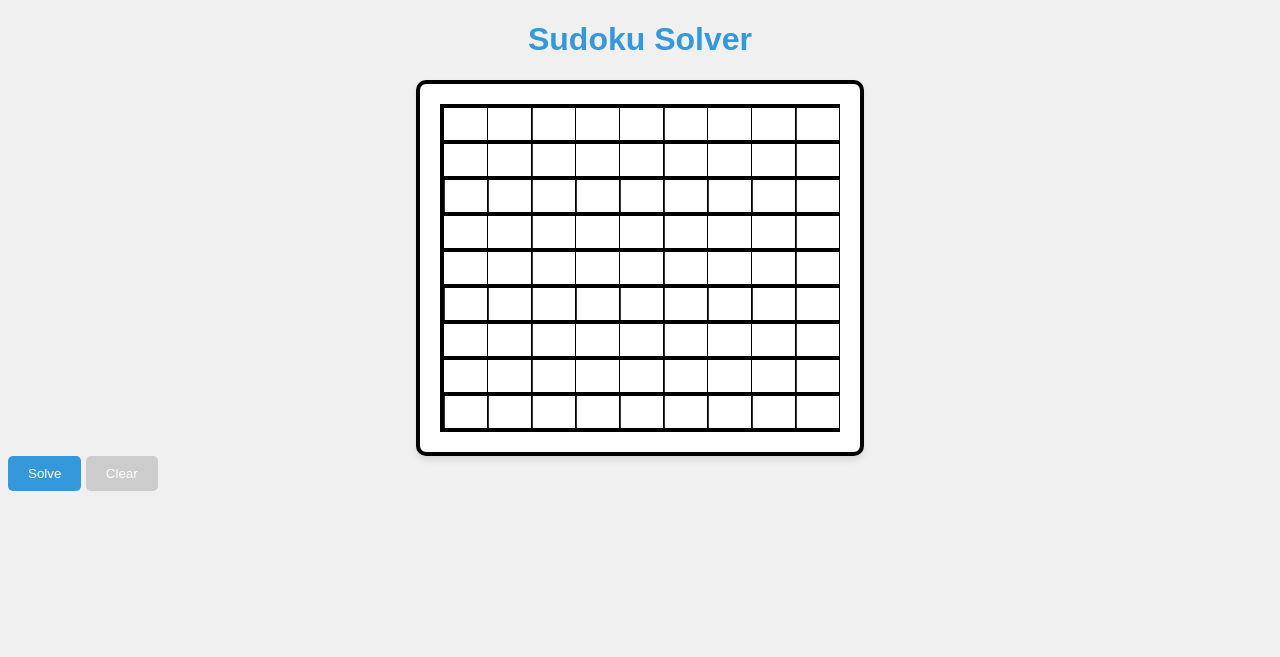
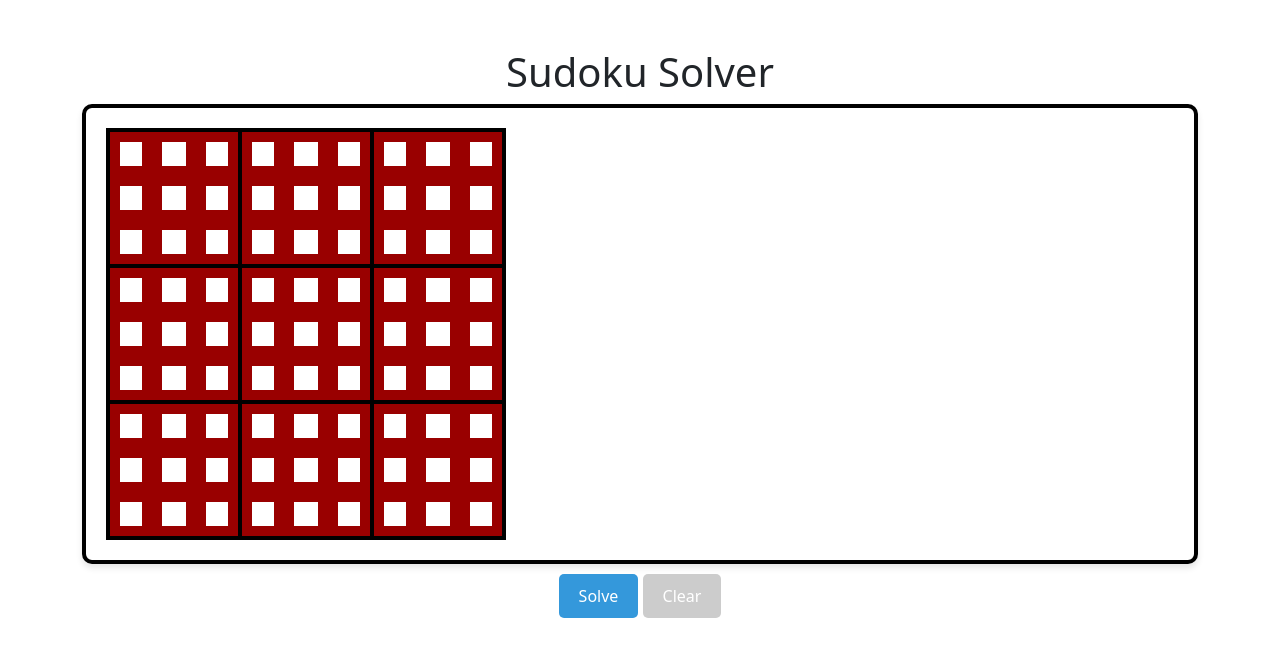
Before and after one commit to teamarctix/Sudoku-solver, a Flask app: page / in a window 1280 px wide. Shown: the top 657 px of the page. Run offline with Flask 3, Linux system fonts and the light colour scheme.

Commit message:
fix design

```diff
--- a/templates/index.html
+++ b/templates/index.html
@@ -3,23 +3,30 @@
 <head>
     <meta name="viewport" content="width=device-width, initial-scale=1.0">
     <title>Sudoku Solver</title>
+    <!-- Include Bootstrap CSS from the first HTML -->
+    <link href="https://cdn.jsdelivr.net/npm/bootstrap@5.3.0/dist/css/bootstrap.min.css" rel="stylesheet">
     <style>
-        body {
-            background-color: #f0f0f0;
-            font-family: 'Arial', sans-serif;
+        /* Custom CSS for Sudoku Grid from the first HTML */
+        .sudoku-table {
+            border-collapse: collapse;
+            width: 100%;
+            max-width: 400px; /* Limit the maximum width for better mobile display */
+            /*border: 4px solid black; /* Added thicker border */
         }
 
-        h1 {
+        .sudoku-table td {
             text-align: center;
-            color: #3498db;
+            width: 11.1%; /* 100% / 9 columns */
+            padding: 10px;
+            font-size: 16px; /* Reduced font size for mobile */
+            border: 4px; /* Change border color to black and make it 4px */
+            background-color: #990000;
         }
 
         .sudoku-container {
-            max-width: 400px;
-            margin: 0 auto;
             background-color: #ffffff;
             padding: 20px;
-            border: 4px solid #000000; /* Change border color to black and make it 4px */
+            border: 4px solid #000000;
             border-radius: 10px;
             box-shadow: 0 4px 6px rgba(0, 0, 0, 0.1);
         }
@@ -50,12 +57,12 @@
         /* Add darker background to columns and rows between the 3x3 subgrids */
         tr:nth-child(3n) td {
             border-bottom: 4px solid #000000; /* Change border color to black and make it 4px */
-            background-color: #333333; /* Darker background color for rows */
+           /* background-color: #333333; /* Darker background color for rows */
         }
 
         td:nth-child(3n) {
             border-right: 4px solid #000000; /* Change border color to black and make it 4px */
-            background-color: #333333; /* Darker background color for columns */
+           /* background-color: #333333; /* Darker background color for columns */
         }
 
         .btn-primary {
@@ -94,7 +101,7 @@
                 </div>
                 <form method="POST" action="/solve">
                     <div class="sudoku-container">
-                        <table>
+                        <table class="sudoku-table">
                             {% for i in range(9) %}
                                 <tr>
                                     {% for j in range(9) %}
@@ -106,14 +113,16 @@
                             {% endfor %}
                         </table>
                     </div>
-                    <div class="text-center">
-                        <input type="submit" class="btn btn-primary" value="Solve">
+                    <div class="text-center" style="margin-top: 10px;">
+                        <input type="submit" class="btn btn-primary" value="Solve" >
                         <button type="button" class="btn btn-secondary" onclick="clearSudoku()">Clear</button>
                     </div>
                 </form>
             </div>
         </div>
     </div>
+    <!-- Include Bootstrap JS from the first HTML if needed -->
+    <script src="https://cdn.jsdelivr.net/npm/bootstrap@5.0.0/dist/js/bootstrap.min.js"></script>
     <script>
         function clearSudoku() {
             const inputs = document.querySelectorAll('input[type="number"]');
```
